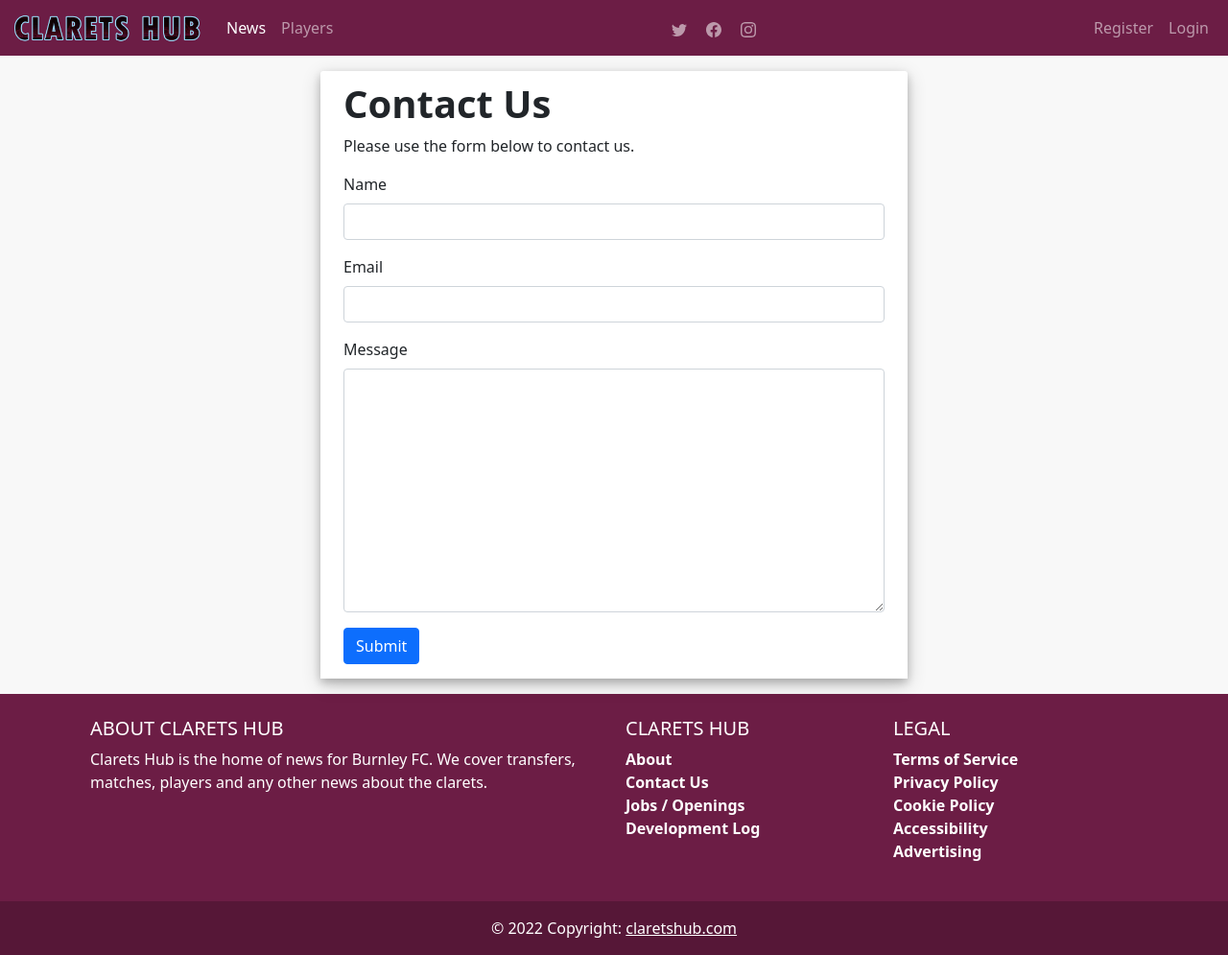
After one commit to ethanbfc/claretshub, a Django app: page /contact/ in a window 1280 px wide. The commit adds this page. Shown: the whole page at 96% size. Run offline with Django 4.2, Linux system fonts and the light colour scheme; some libraries are stand-ins or nearby versions.

Commit message:
feat: Create contact us form which sends email after submitting

```diff
--- /dev/null
+++ b/home/forms.py
@@ -0,0 +1,6 @@
+from django import forms
+
+class ContactForm(forms.Form):
+    name = forms.CharField(max_length=50, widget=forms.TextInput(attrs={'class': 'form-control'}))
+    email = forms.EmailField(max_length=255, widget=forms.TextInput(attrs={'class': 'form-control'}))
+    message = forms.CharField(widget=forms.Textarea(attrs={'class': 'form-control'}))
--- /dev/null
+++ b/home/templates/contact.html
@@ -0,0 +1,50 @@
+{% extends 'base.html' %}
+{% load static %}
+
+{% block head %}
+
+<!-- CSS -->
+<link rel="stylesheet" type="text/css" href="{% static 'css/form_pages.css' %}">
+
+{% endblock %}
+
+{% block content %}
+
+<div class="container p-3 m-0 border-0 main-container">
+    <div class="row justify-content-center">
+        <div class="col-lg-6">
+            <div class="container form-container">
+                <h1><b>Contact Us</b></h1>
+
+                {% if messages %}
+                    {% for message in messages %}
+                        <div class="alert alert-warning alert-dismissible fade show" id="alertMessage">
+                            {{ message }}
+                            <button type="button" class="btn-close" data-bs-dismiss="alert" aria-label="Close" id="alertCloseBtn"></button>
+                        </div>
+                    {% endfor %}
+                {% endif %}
+
+                <p>Please use the form below to contact us.</p>
+                <form method="POST">
+                    {% csrf_token %}
+                    <div class="mb-3">
+                        <label class="form-label">Name</label>
+                        {{ form.name }}
+                    </div>
+                    <div class="mb-3">
+                        <label class="form-label">Email</label>
+                        {{ form.email }}
+                    </div>
+                    <div class="mb-3">
+                        <label class="form-label">Message</label>
+                        {{ form.message }}
+                    </div>
+                    <button type="submit" class="btn btn-primary">Submit</button>
+                </form>
+            </div>
+        </div>
+    </div>
+</div>
+
+{% endblock %}
--- a/home/urls.py
+++ b/home/urls.py
@@ -4,6 +4,7 @@ from .views import *
 urlpatterns = [
     path('', HomeView.as_view(), name="home"),
     path('about/', AboutView.as_view(), name="about"),
+    path('contact/', ContactView, name="contact"),
     path('jobs/', JobView.as_view(), name="jobs"),
     path('terms-of-service/', TermsOfServiceView.as_view(), name="terms-of-service"),
     path('privacy-policy/', PrivacyPolicyView.as_view(), name="privacy-policy"),
--- a/home/views.py
+++ b/home/views.py
@@ -1,11 +1,30 @@
+from django.shortcuts import render, redirect
+from django.http import HttpResponse
+from django.contrib import messages
 from django.views.generic import ListView, TemplateView
+from django.core.mail import send_mail, BadHeaderError
 from articles.models import Article
+from .forms import ContactForm
 
 class HomeView(ListView):
     model = Article
     template_name = 'index.html'
     ordering = ['-date']
     paginate_by = 10
+
+def ContactView(request):
+    if (request.method == "GET"):
+        form = ContactForm()
+    else:
+        form = ContactForm(request.POST)
+        if form.is_valid():
+            try:
+                send_mail(f"Contact Form Query: {request.POST['name']}", request.POST['message'], request.POST['email'], ["claretshub@gmail.com"])
+            except BadHeaderError:
+                return HttpResponse("Invalid header found.")
+            messages.success(request, ("Thank you for your email. A member of our team will review your message and reply within the next week."))
+            return redirect('contact')
+    return render(request, 'contact.html', {'form': form})
 
 class AboutView(TemplateView):
     template_name = 'about.html'
--- a/templates/base.html
+++ b/templates/base.html
@@ -129,7 +129,7 @@
                 <h5>CLARETS HUB</h5>
                 <ul class="list-unstyled mb-0">
                   <li><a href="{% url 'about' %}" class="footer-link">About</a></li>
-                  <li><a href="#!" class="footer-link">Contact Us</a></li>
+                  <li><a href="{% url 'contact' %}" class="footer-link">Contact Us</a></li>
                   <li><a href="{% url 'jobs' %}" class="footer-link">Jobs / Openings</a></li>
                   <li><a href="#!" class="footer-link">Development Log</a></li>
                 </ul>
```
Also changed, not shown: claretshub/settings.py (+9 -0 lines).
